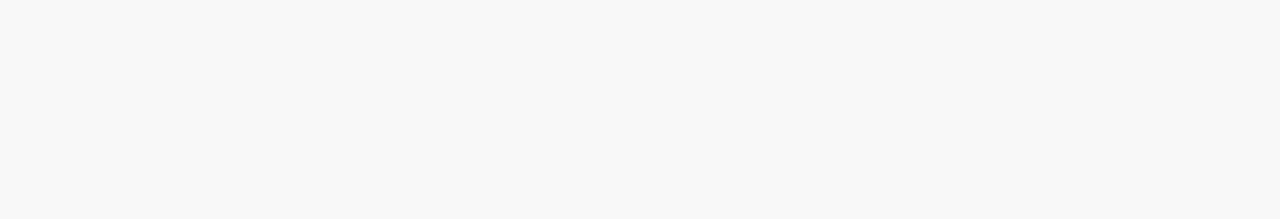
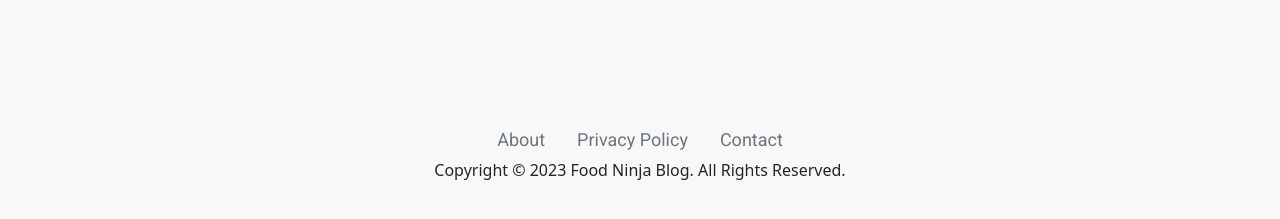
Before and after one commit to luiseduardot17/interface-blog, a React (Vite) app: page / in a window 1280 px wide. Shown: the part 445-664 px from the top of the page. Built offline with nearby package versions, Linux system fonts and the light colour scheme; no server answers.

Commit message:
✨ feat: importado componente footer a pagina

```diff
--- a/src/pages/Home/Home.tsx
+++ b/src/pages/Home/Home.tsx
@@ -1,6 +1,7 @@
 import React, { useEffect, useState } from 'react'
 import { Link } from 'react-router-dom'
 import Card from '../../components/Card/Card'
+import Footer from '../../components/Footer/Footer'
 import Input from '../../components/Input/Input'
 import Navbar from '../../components/Navbar/Navbar'
 import Pagination from '../../components/Pagination/Pagination'
@@ -32,6 +33,7 @@
 
 
   return (
+    <>
     <div className="container-sm">
       <Navbar />
       <div className="container-sm text-center p-5">
@@ -59,6 +61,11 @@
         onPageChange={handlePageChange}
       />
     </div>
+
+    <div className="container-fluid">
+    <Footer/>
+    </div>
+    </>
   )
 }
 
--- a/src/pages/PagePost/PagePost.tsx
+++ b/src/pages/PagePost/PagePost.tsx
@@ -4,6 +4,7 @@
 import http from "../../service/api"
 import { useParams } from "react-router-dom"
 import IComments from "../../interfaces/IComments"
+import Footer from "../../components/Footer/Footer"
 
 type URL = string;
 const IMAGES_PATH: URL = '/src/assets/images/'
@@ -84,6 +85,7 @@
           </div>
         </div>
       </section>
+      <Footer/>
     </div>
   )
 }
--- a/src/pages/People/People.tsx
+++ b/src/pages/People/People.tsx
@@ -1,5 +1,6 @@
 import React, { useEffect, useState } from 'react'
 import { Link } from 'react-router-dom'
+import Footer from '../../components/Footer/Footer'
 import Navbar from '../../components/Navbar/Navbar'
 import IUsers from '../../interfaces/IUsers'
 import http from '../../service/api'
@@ -56,6 +57,7 @@
                     </div>
                 </form>
             </div>
+            <Footer/>
         </div>
     )
 }
```
